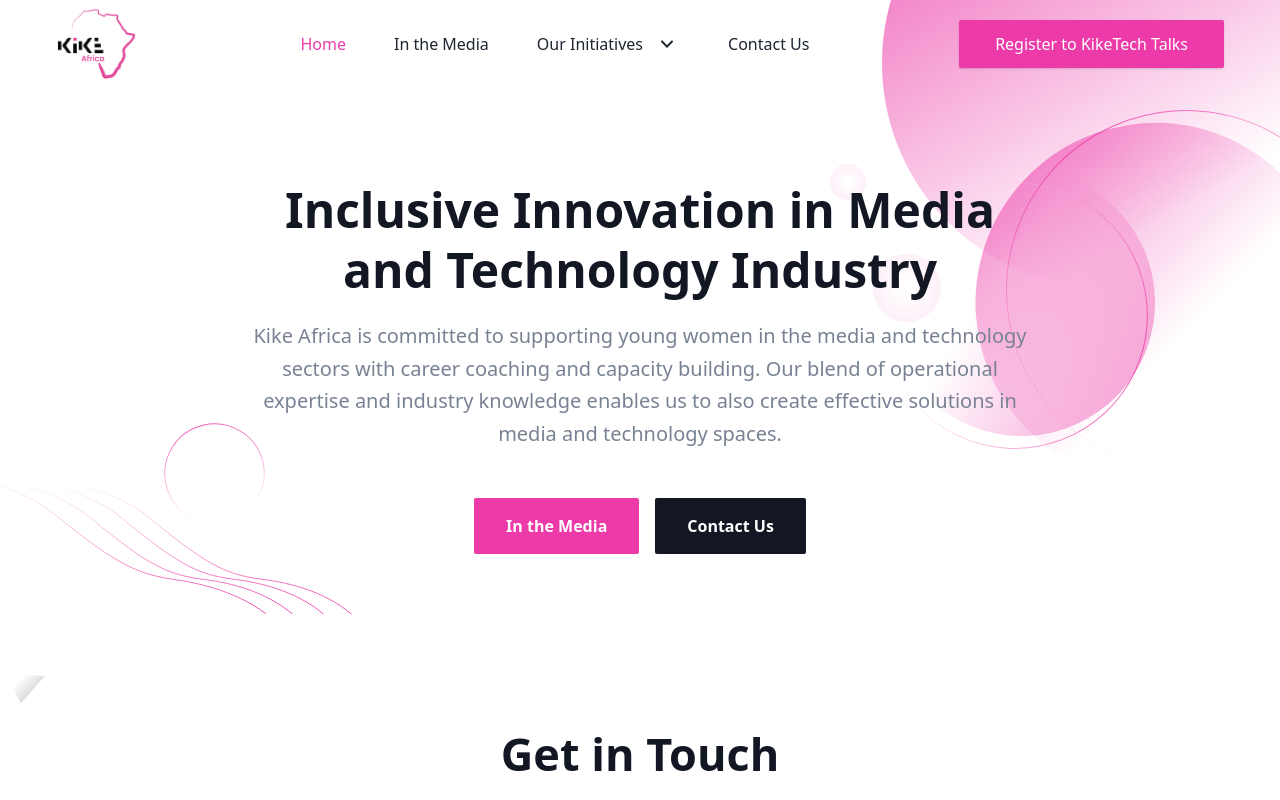
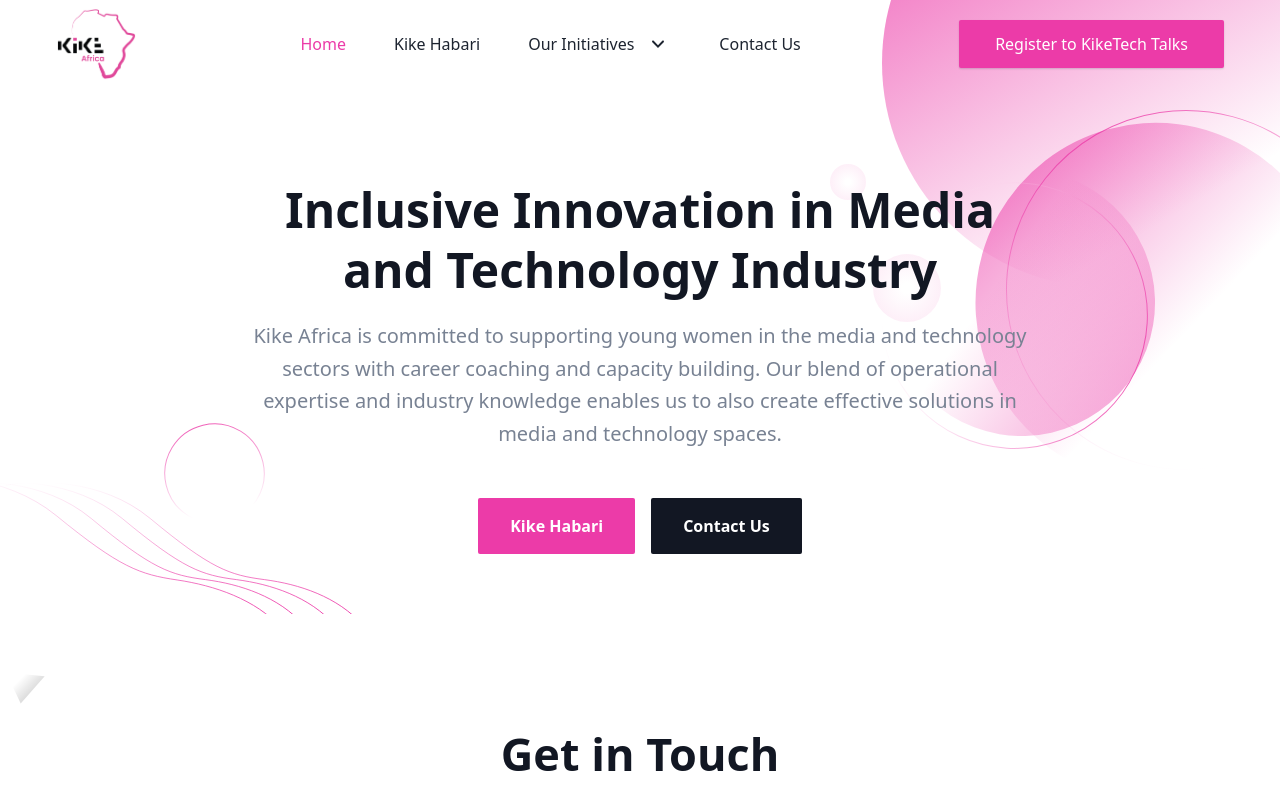
Before and after one commit to KhadijaMahanga/solid, a Next.js app: page / in a window 1280 px wide. Shown: the top 800 px of the page. Built offline with nearby package versions, Linux system fonts and the light colour scheme.

Commit message:
Kike habari

```diff
--- a/components/Footer/index.tsx
+++ b/components/Footer/index.tsx
@@ -105,7 +105,7 @@
                   </li>
                   <li>
                     <Link
-                      href="/"
+                      href="/news"
                       className="mb-4 inline-block text-base duration-300 text-body-color-dark hover:text-primary"
                     >
                       Stories
--- a/components/Header/menu.tsx
+++ b/components/Header/menu.tsx
@@ -9,7 +9,7 @@
     },
     {
       id: 33,
-      title: "In the Media",
+      title: "Kike Habari",
       path: "/news",
       newTab: true,
     },
--- a/components/Hero/index.tsx
+++ b/components/Hero/index.tsx
@@ -19,10 +19,10 @@
                 </p>
                 <div className="flex flex-col items-center justify-center space-y-4 sm:flex-row sm:space-x-4 sm:space-y-0">
                   <Link
-                    href="/"
+                    href="/news"
                     className="rounded-sm bg-primary px-8 py-4 text-base font-semibold text-white duration-300 ease-in-out hover:bg-primary/80"
                   >
-                    In the Media
+                    Kike Habari
                   </Link>
                   <Link
                     href="/"
```
